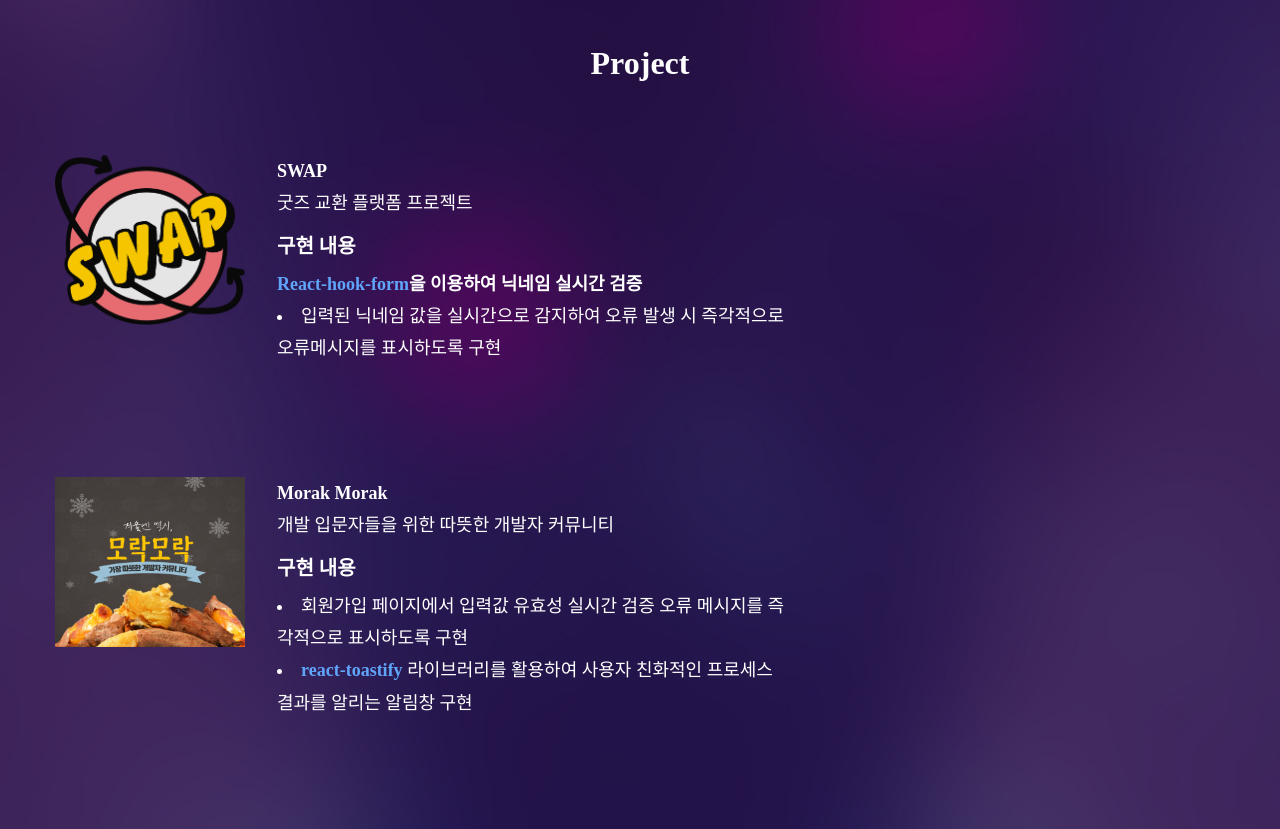
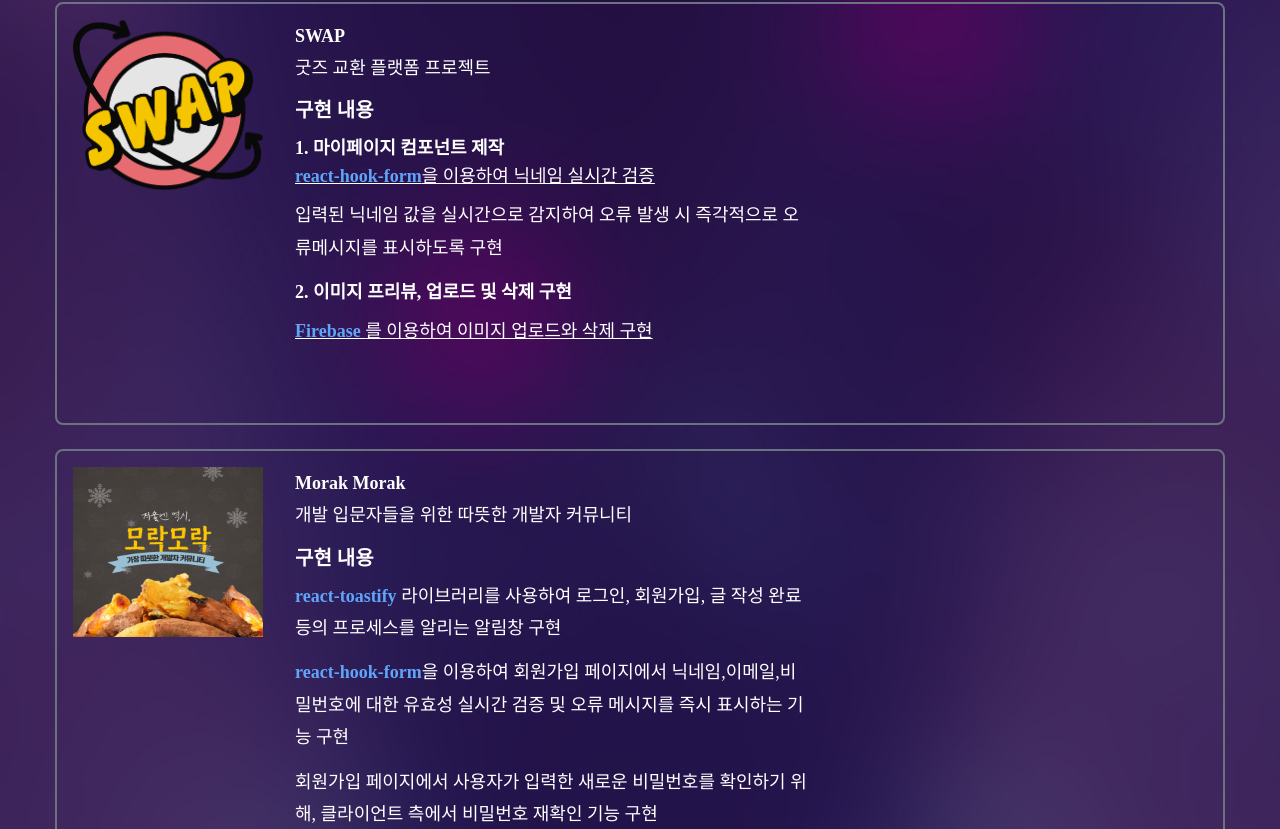
Before and after one commit to HA-SEUNG-JEONG/react-portfolio, a React (Create React App) app: page / in a window 1280 px wide. Shown: the part 1411-2240 px from the top of the page. Built offline with nearby package versions, Linux system fonts and the light colour scheme.

Commit message:
Feat : 내용 및 태그 수정

```diff
--- a/src/components/Project.tsx
+++ b/src/components/Project.tsx
@@ -19,56 +19,79 @@ const Project = () => {
           <motion.div
             variants={fadeIn("right", 0.5)}
             {...commonProps(0.3)}
-            className="flex-1 flex flex-col gap-y-12 mb-10 lg:mb-0">
+            className="flex-1 flex flex-col gap-y-6 mb-10 lg:mb-0">
             <h2 className="h2 leading-tight">Project</h2>
             <motion.div
               variants={fadeIn("left", 0.2)}
               {...commonProps(0.3)}
-              className="flex gap-y-10">
+              className="flex gap-y-10 border-2 border-gray-500 p-4 rounded-lg">
               <img className={imgClassName} src={Img1} alt="swap" />
               <p className={projectContainerClassName}>
                 <ProjectName name="SWAP" />
                 <ProjectDescription description="굿즈 교환 플랫폼 프로젝트" />
                 <span className={implementClasName}>구현 내용</span>
-                <span className="font-bold">
+                <h3 className="font-bold">1. 마이페이지 컴포넌트 제작</h3>
+                <section>
+                  <ul className="space-y-3">
+                    <li className="leading-tight">
                       <a
                         href="https://haseungdev.vercel.app/React/%EB%8B%89%EB%84%A4%EC%9E%84%20%EC%9E%90%EC%9D%8C,%EB%AA%A8%EC%9D%8C%20%EC%B2%98%EB%A6%AC%20%EB%B0%8F%20%EB%8B%89%EB%84%A4%EC%9E%84%20%EB%B3%80%EA%B2%BD%ED%95%98%EA%B8%B0/"
                         target="_blank"
                         rel="noreferrer noopener"
-                    className="hover:opacity-70">
-                    <span className="font-bold text-blue-400">
-                      React-hook-form
-                    </span>
+                        className="hover:opacity-70 underline">
+                        <strong className="text-blue-400">
+                          react-hook-form
+                        </strong>
                         을 이용하여 닉네임 실시간 검증
                       </a>
-                </span>
+                    </li>
                     <li>
-                  입력된 닉네임 값을 실시간으로 감지하여 오류 발생 시 즉각적으로
-                  오류메시지를 표시하도록 구현
+                      입력된 닉네임 값을 실시간으로 감지하여 오류 발생 시
+                      즉각적으로 오류메시지를 표시하도록 구현
                     </li>
+                    <h3 className="font-bold">
+                      2. 이미지 프리뷰, 업로드 및 삭제 구현
+                    </h3>
+                    <li className="leading-tight">
+                      <a
+                        href="https://haseungdev.vercel.app/%EA%B8%80%EB%98%90/%EC%9D%B4%EB%AF%B8%EC%A7%80%20%EC%9E%91%EC%97%85(%EC%9D%B4%EB%9D%BC%20%EC%93%B0%EA%B3%A0%20%EC%82%BD%EC%A7%88%EA%B8%B0..)/"
+                        target="_blank"
+                        rel="noreferrer noopener"
+                        className="hover:opacity-70 underline">
+                        <strong className="text-blue-400">Firebase </strong>를
+                        이용하여 이미지 업로드와 삭제 구현
+                      </a>
+                    </li>
+                  </ul>
+                </section>
               </p>
             </motion.div>
             <motion.div
               variants={fadeIn("left", 0.2)}
               {...commonProps(0.3)}
-              className="flex gap-y-10">
+              className="flex gap-y-10 border-2 border-gray-500 p-4 rounded-lg">
               <img className={imgClassName} src={Img2} alt="morakmorak" />
-              <p className={projectContainerClassName}>
+              <article className={projectContainerClassName}>
                 <ProjectName name="Morak Morak" />
                 <ProjectDescription description="개발 입문자들을 위한 따뜻한 개발자 커뮤니티" />
-                <span className={implementClasName}>구현 내용</span>
+                <h2 className={implementClasName}>구현 내용</h2>
+                <ul className="space-y-3">
                   <li>
-                  회원가입 페이지에서 입력값 유효성 실시간 검증 오류 메시지를
-                  즉각적으로 표시하도록 구현
+                    <strong className="text-blue-400">react-toastify</strong>{" "}
+                    라이브러리를 사용하여 로그인, 회원가입, 글 작성 완료 등의
+                    프로세스를 알리는 알림창 구현
                   </li>
                   <li>
-                  <span className="font-bold text-blue-400">
-                    react-toastify
-                  </span>{" "}
-                  라이브러리를 활용하여 사용자 친화적인 프로세스 결과를 알리는
-                  알림창 구현
+                    <strong className="text-blue-400">react-hook-form</strong>을
+                    이용하여 회원가입 페이지에서 닉네임,이메일,비밀번호에 대한
+                    유효성 실시간 검증 및 오류 메시지를 즉시 표시하는 기능 구현
                   </li>
-              </p>
+                  <li>
+                    회원가입 페이지에서 사용자가 입력한 새로운 비밀번호를
+                    확인하기 위해, 클라이언트 측에서 비밀번호 재확인 기능 구현
+                  </li>
+                </ul>
+              </article>
             </motion.div>
           </motion.div>
         </div>
```
Lines whose indentation alone changed are shown as unchanged.
